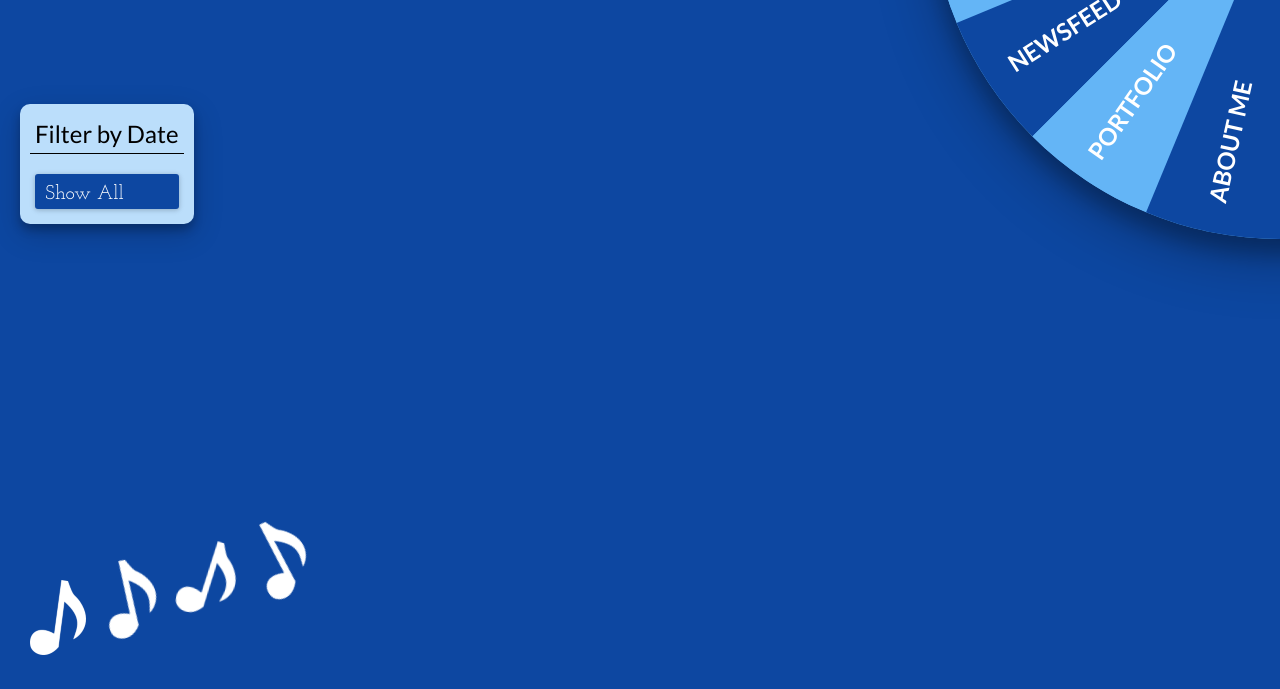
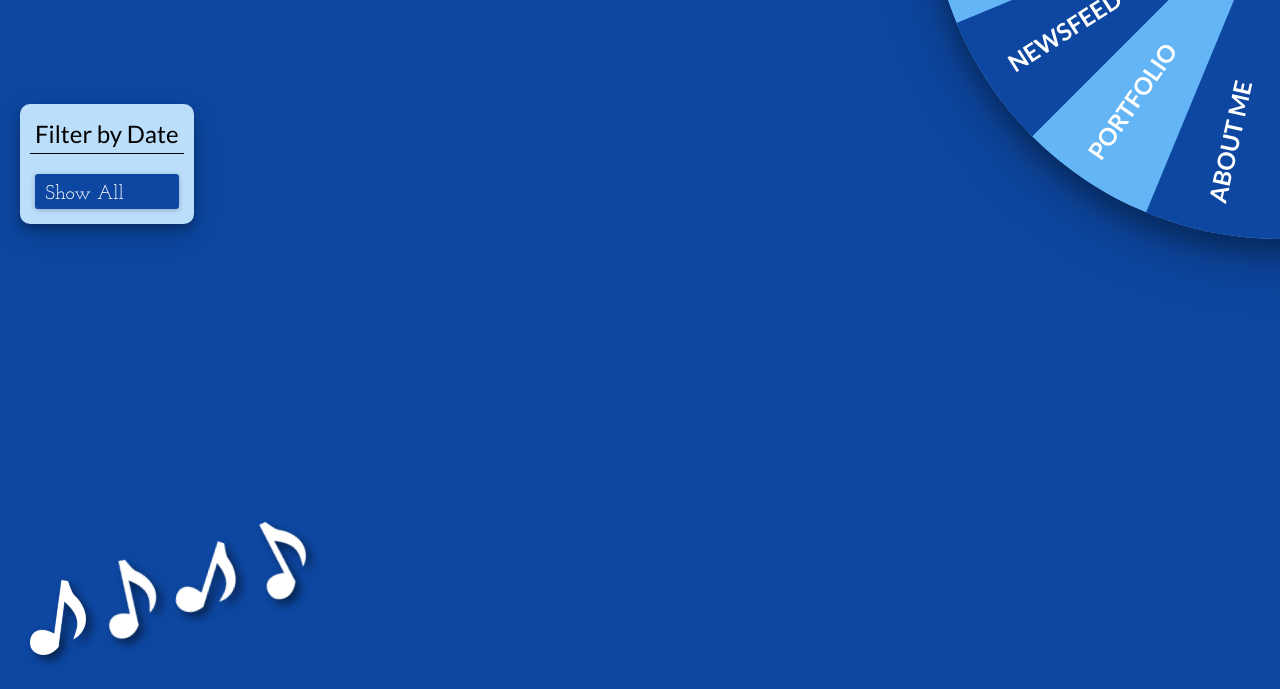
Before and after one commit to jacobnisnevich/david-naffie-portfolio, a plain HTML site: page index.html in a window 1280 px wide. Shown: the part 111-800 px from the top of the page. Drawn offline with nearby package versions, Linux system fonts and the light colour scheme; no server answers.

Commit message:
added shadow to music notes

```diff
--- a/css/styles.css
+++ b/css/styles.css
@@ -243,6 +243,8 @@ body {
 	position: absolute;
 	bottom: 30px;
 	left: 30px;
+	-webkit-filter: drop-shadow(12px 12px 25px rgba(0,0,0,0.5));
+	filter: drop-shadow(5px 5px 5px rgba(0, 0, 0, 0.5));
 }
 
 #music-notes img:nth-child(2) {
```
